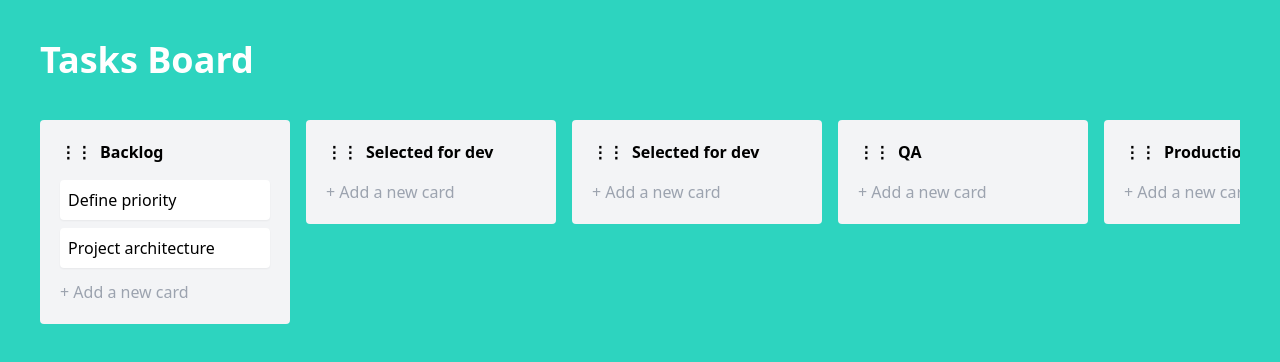
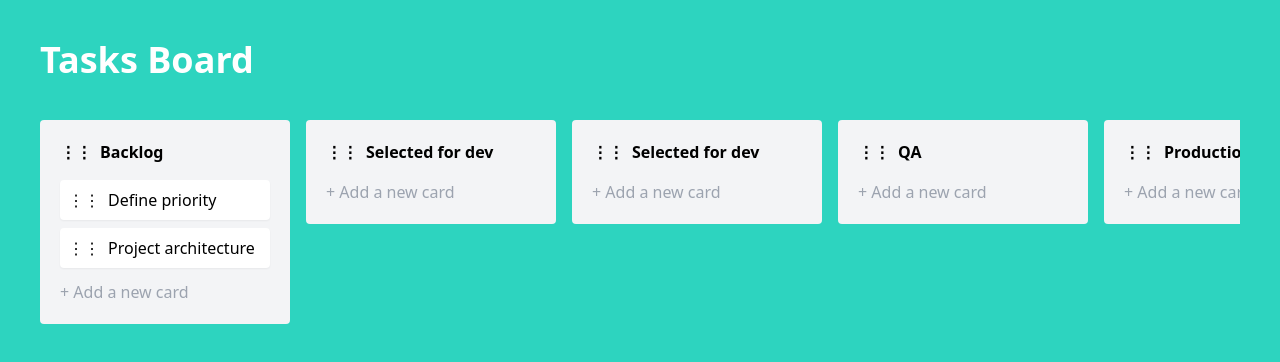
Before and after one commit to bruhGrassi/nuxt-trello-board, a Nuxt app: page / in a window 1280 px wide. Shown: the top 362 px of the page. Built offline with nearby package versions, Linux system fonts and the light colour scheme.

Commit message:
feat: make task list draggable

```diff
--- a/components/Board.vue
+++ b/components/Board.vue
@@ -1,8 +1,7 @@
 <script setup lang="ts">
 import { nanoid } from "nanoid";
 import draggable from "vuedraggable";
-import type { Column } from "@/types/index";
-import Task from "@/components/Task.vue";
+import type { Column, Task } from "@/types/index";
 
 const columns = ref<Column[]>([
   {
@@ -59,7 +58,17 @@
             <DragHandle />
             {{ column.title }}
           </header>
-          <Task v-for="task in column.tasks" :key="task.id" :task="task" />
+          <draggable
+            v-model="column.tasks"
+            group="tasks"
+            :animation="200"
+            handle=".drag-handle"
+            item-key="id"
+          >
+            <template #item="{ element: task }: { element: Task }">
+              <Task :task="task" />
+            </template>
+          </draggable>
           <footer class="mt-3">
             <button class="text-gray-400">+ Add a new card</button>
           </footer>
--- a/components/Task.vue
+++ b/components/Task.vue
@@ -7,8 +7,10 @@
 <template>
   <div
     :title="task.createdAt.toLocaleDateString()"
-    class="task bg-white shadow-sm rounded mb-2 p-2"
+    class="task bg-white shadow-sm rounded mb-2 p-2 flex"
   >
+    <DragHandle class="pr-2" />
     <span>{{ task.title }}</span>
   </div>
 </template>
+import type DragHandle from "./DragHandle.vue";
```
